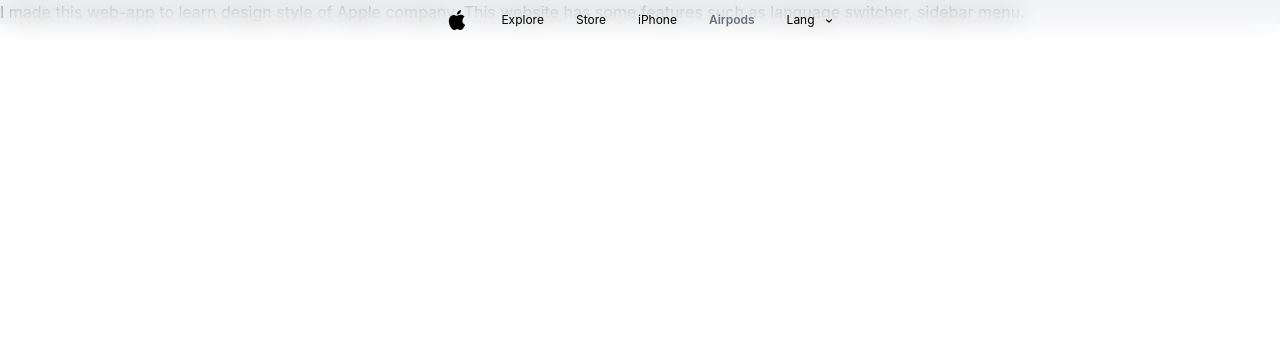
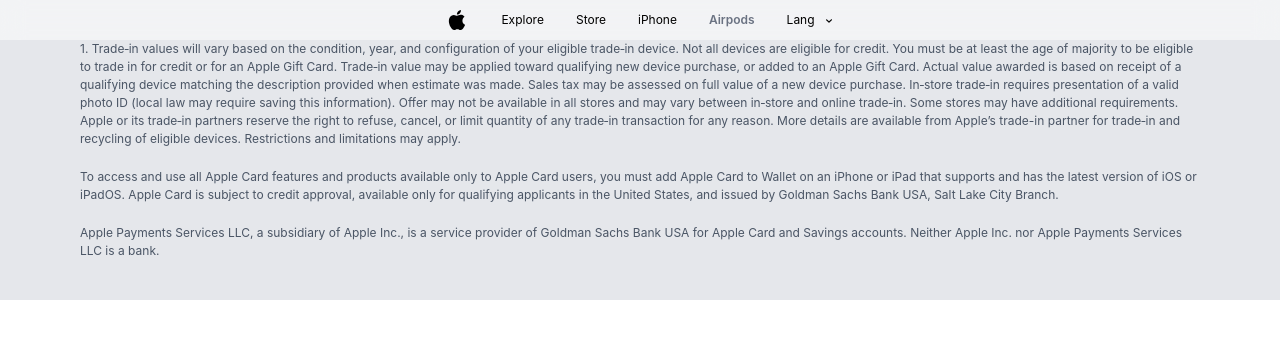
Before and after one commit to temurweb/Apple-web-app, a React (Vite) app: page /airpods in a window 1280 px wide. Shown: the top 338 px of the page. Built offline with nearby package versions, Linux system fonts and the light colour scheme.

Commit message:
footer updated

```diff
--- a/src/components/Footer.jsx
+++ b/src/components/Footer.jsx
@@ -3,10 +3,18 @@
 export default function Footer() {
   return (
     <div>
-      <div className='bg-gray-200 '>
-       <p>
-        I made this web-app to learn design style of Apple company. This website has some features such as language switcher, sidebar menu.
+      <div className='bg-gray-200 text-gray-600 py-10 px-20 flex justify-center text-[12px]'>
+       <div className='flex flex-col items-center'>
+        <p>
+        1. Trade‑in values will vary based on the condition, year, and configuration of your eligible trade‑in device. Not all devices are eligible for credit. You must be at least the age of majority to be eligible to trade in for credit or for an Apple Gift Card. Trade‑in value may be applied toward qualifying new device purchase, or added to an Apple Gift Card. Actual value awarded is based on receipt of a qualifying device matching the description provided when estimate was made. Sales tax may be assessed on full value of a new device purchase. In‑store trade‑in requires presentation of a valid photo ID (local law may require saving this information). Offer may not be available in all stores and may vary between in‑store and online trade‑in. Some stores may have additional requirements. Apple or its trade‑in partners reserve the right to refuse, cancel, or limit quantity of any trade‑in transaction for any reason. More details are available from Apple’s trade-in partner for trade‑in and recycling of eligible devices. Restrictions and limitations may apply.
        </p>
+       <p className='mt-5'>
+        To access and use all Apple Card features and products available only to Apple Card users, you must add Apple Card to Wallet on an iPhone or iPad that supports and has the latest version of iOS or iPadOS. Apple Card is subject to credit approval, available only for qualifying applicants in the United States, and issued by Goldman Sachs Bank USA, Salt Lake City Branch.
+       </p>
+       <p className='mt-5'>
+        Apple Payments Services LLC, a subsidiary of Apple Inc., is a service provider of Goldman Sachs Bank USA for Apple Card and Savings accounts. Neither Apple Inc. nor Apple Payments Services LLC is a bank.
+       </p>
+       </div>
       </div>
     </div>
   )
```
